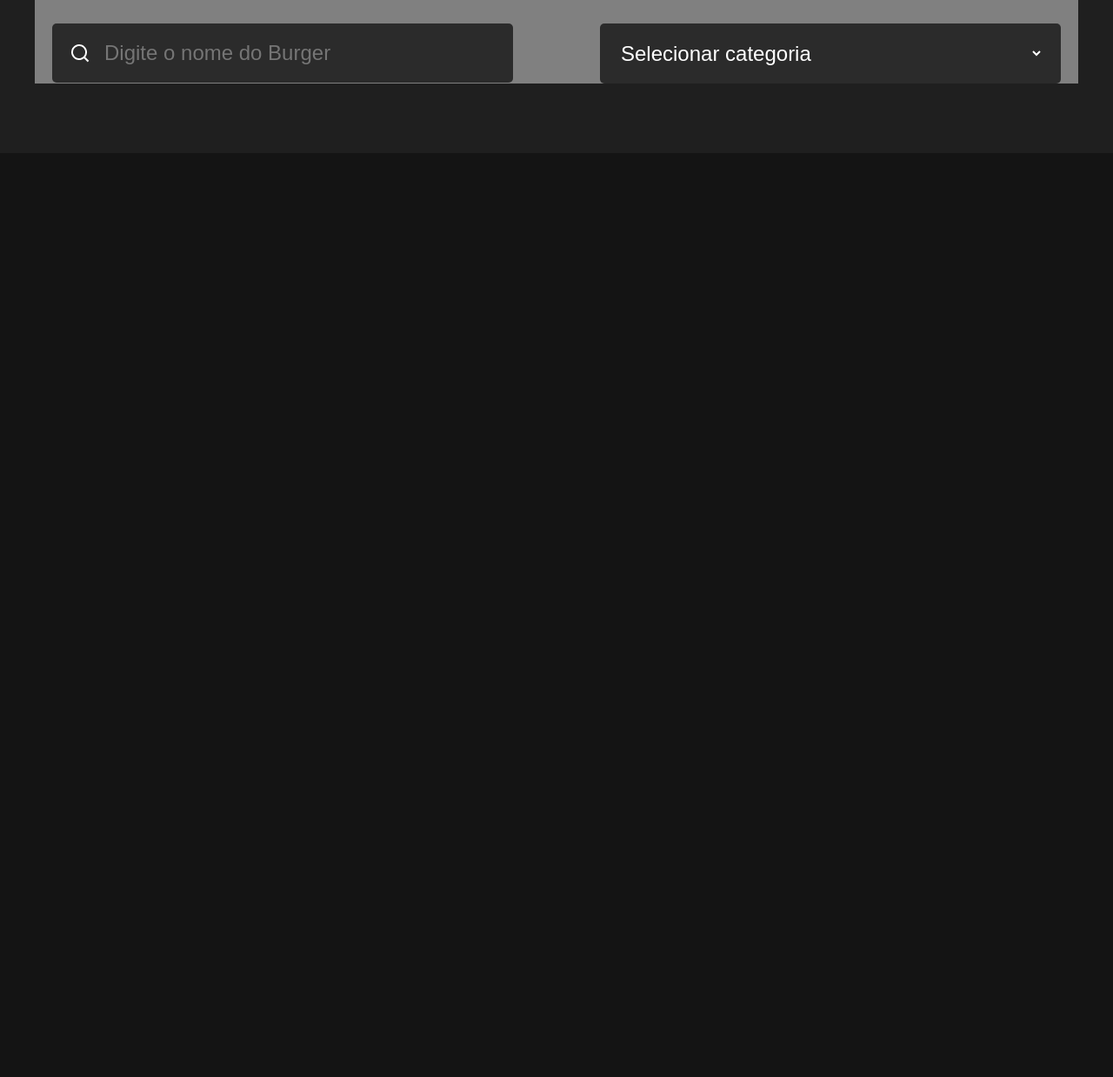
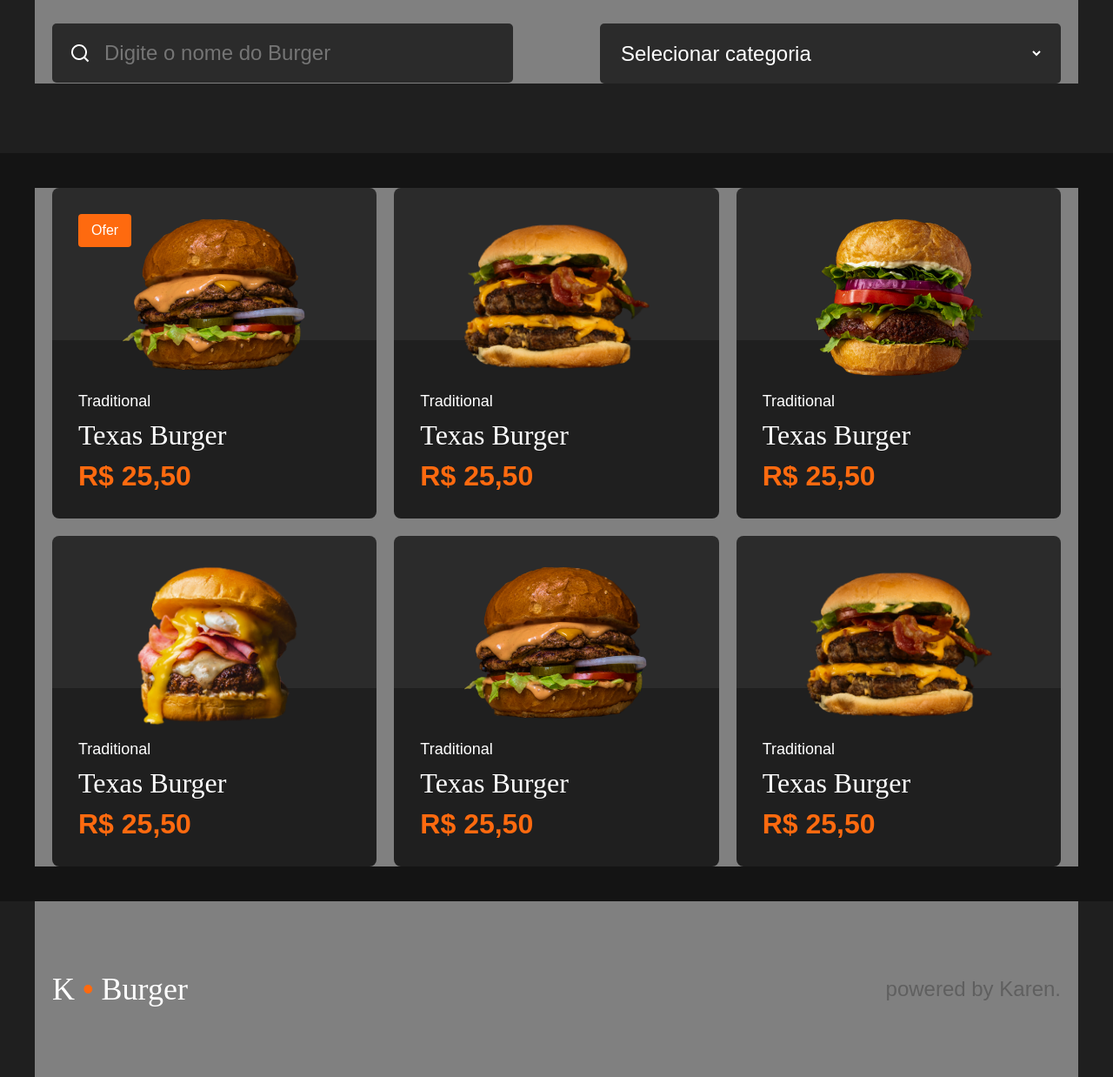
Before and after one commit to karenferr/KBurger, a plain HTML site: page index.html in a window 1280 px wide. Shown: the part 805-2043 px from the top of the page at 87% size. Before the commit the page ends 981 px from the top, so only its background shows below. Drawn offline with Linux system fonts and the light colour scheme; a web font is replaced by a local one.

Commit message:
products and footer

```diff
--- a/assets/style.css
+++ b/assets/style.css
@@ -168,6 +168,84 @@ header nav .button:hover {
 .search select {
   border-right: 20px solid transparent;
 }
+/* products */
+.products-grid {
+  display: grid;
+  grid-template-columns: repeat(3, 1fr);
+  gap: 20px;
+  margin: 40px 0;
+}
+.product-item {
+  display: block;
+  border-radius: 8px;
+  overflow: hidden;
+  position: relative;
+}
+.product-item:hover {
+  opacity: 0.8;
+}
+.product-item .warning {
+  position: absolute;
+  top: 30px;
+  left: 30px;
+  background-color: #fe6a0f;
+  font-size: 16px;
+  font-weight: 500;
+  color: #fff;
+  padding: 10px 15px;
+  border-radius: 4px;
+}
+.product-item .photo {
+  text-align: center;
+  background-color: #2b2b2b;
+  padding-top: 30px;
+}
+.product-item .photo img {
+  max-width: 100%;
+}
+.product-item .info {
+  background-color: #1f1f1f;
+  padding: 60px 30px 30px 30px;
+  margin-top: -50px;
+}
+.product-item .product-category {
+  color: #fff;
+  font-size: 18px;
+  font-weight: 500;
+}
+.product-item .product-name {
+  font-family: "Calistoga";
+  font-size: 32px;
+  color: #fff;
+  margin: 10px 0;
+}
+.product-item .product-price {
+  font-size: 32px;
+  font-weight: bold;
+  color: #fe6a0f;
+}
+/* footer */
+footer {
+  background-color: #1f1f1f;
+  color: #5f5f5f;
+}
+footer .container {
+  padding-top: 80px;
+  padding-bottom: 80px;
+  display: flex;
+  justify-content: space-between;
+  align-items: center;
+}
+footer .copyrights {
+  font-size: 24px;
+  color: #5f5f5f;
+}
+footer a {
+  color: inherit;
+}
+footer .copyrights a:hover {
+  text-decoration: underline;
+}
 @media (max-width: 820px) {
   header nav {
     display: none;
@@ -202,4 +280,16 @@ header nav .button:hover {
     flex-direction: column;
     gap: 20px;
   }
+  .products-grid {
+    grid-template-columns: repeat(2, 1fr);
+  }
+  footer .container {
+    flex-direction: column;
+    gap: 20px;
+  }
 }
+@media (max-width: 500px) {
+  .products-grid {
+    grid-template-columns: 1fr;
+  }
+}
--- a/index.html
+++ b/index.html
@@ -48,7 +48,7 @@
   <section class="search">
     <div class="container">
       <div class="title">
-        Pesquise o seu <br> Hmaburguer favorito!
+        Pesquise o seu <br> Hamburguer favorito!
       </div>
       <div class="sides">
         <div class="leftside">
@@ -69,6 +69,71 @@
     </div>
     </div>
   </section>
+  <main>
+    <div class="container">
+      <div class="products-grid">
+        <a href="" class="product-item">
+          <div class="warning">Ofer</div>
+          <div class="photo"><img src="./assets/burgers/burger1.png" alt=""></div>
+          <div class="info">
+            <div class="product-category">Traditional</div>
+            <div class="product-name">Texas Burger</div>
+            <div class="product-price">R$ 25,50</div>
+          </div>
+        </a>
+        <a href="" class="product-item">
+          <div class="photo"><img src="./assets/burgers/burger2.png" alt=""></div>
+          <div class="info">
+            <div class="product-category">Traditional</div>
+            <div class="product-name">Texas Burger</div>
+            <div class="product-price">R$ 25,50</div>
+          </div>
+        </a>
+        <a href="" class="product-item">
+          <div class="photo"><img src="./assets/burgers/burger3.png" alt=""></div>
+          <div class="info">
+            <div class="product-category">Traditional</div>
+            <div class="product-name">Texas Burger</div>
+            <div class="product-price">R$ 25,50</div>
+          </div>
+        </a>
+        <a href="" class="product-item">
+          <div class="photo"><img src="./assets/burgers/burger4.png" alt=""></div>
+          <div class="info">
+            <div class="product-category">Traditional</div>
+            <div class="product-name">Texas Burger</div>
+            <div class="product-price">R$ 25,50</div>
+          </div>
+        </a>
+        <a href="" class="product-item">
+          <div class="photo"><img src="./assets/burgers/burger1.png" alt=""></div>
+          <div class="info">
+            <div class="product-category">Traditional</div>
+            <div class="product-name">Texas Burger</div>
+            <div class="product-price">R$ 25,50</div>
+          </div>
+        </a>
+        <a href="" class="product-item">
+          <div class="photo"><img src="./assets/burgers/burger2.png" alt=""></div>
+          <div class="info">
+            <div class="product-category">Traditional</div>
+            <div class="product-name">Texas Burger</div>
+            <div class="product-price">R$ 25,50</div>
+          </div>
+        </a>
+      </div>
+    </div>
+  </main>
+  <footer>
+    <div class="container">
+      <div class="logo">
+        <a href="">K <span>•</span> Burger</a>
+      </div>
+      <div class="copyrights">
+        powered by <a href="">Karen</a>.
+      </div>
+    </div>
+  </footer>
 </body>
 
 </html>
```
